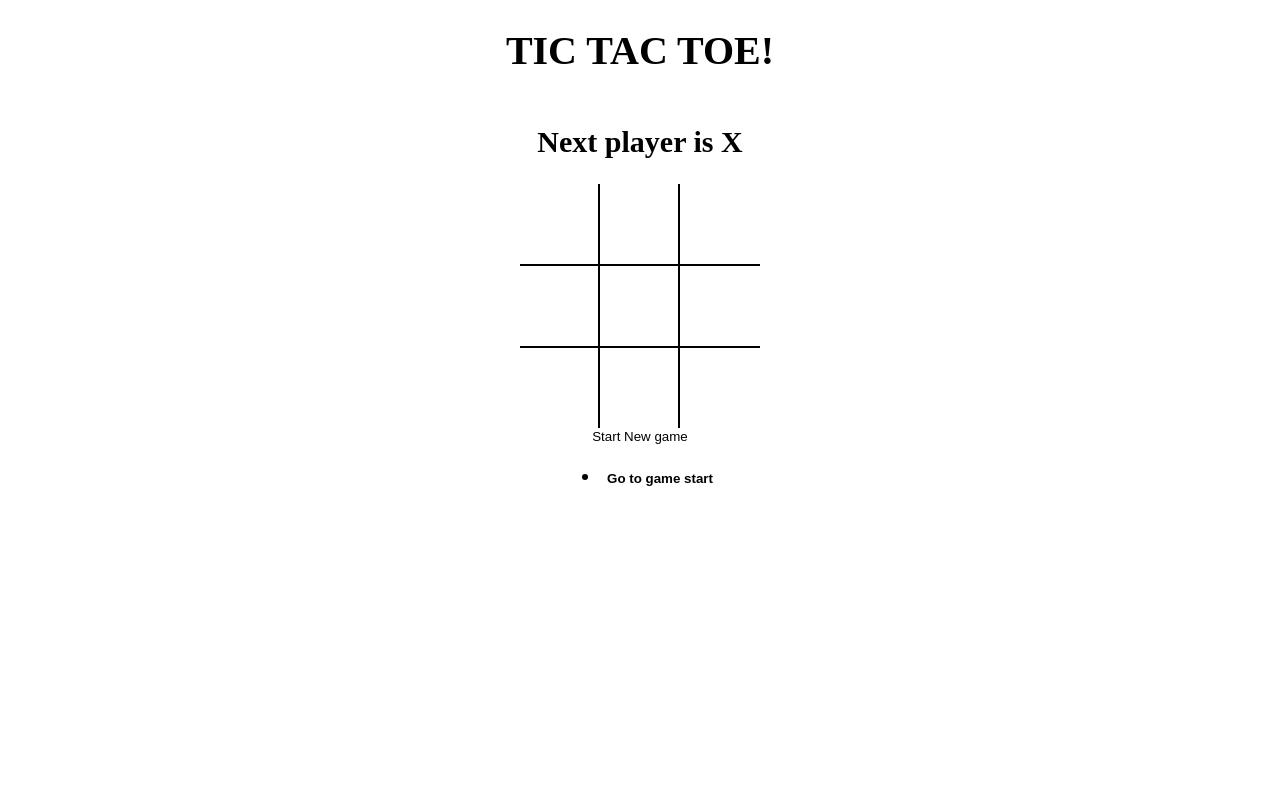
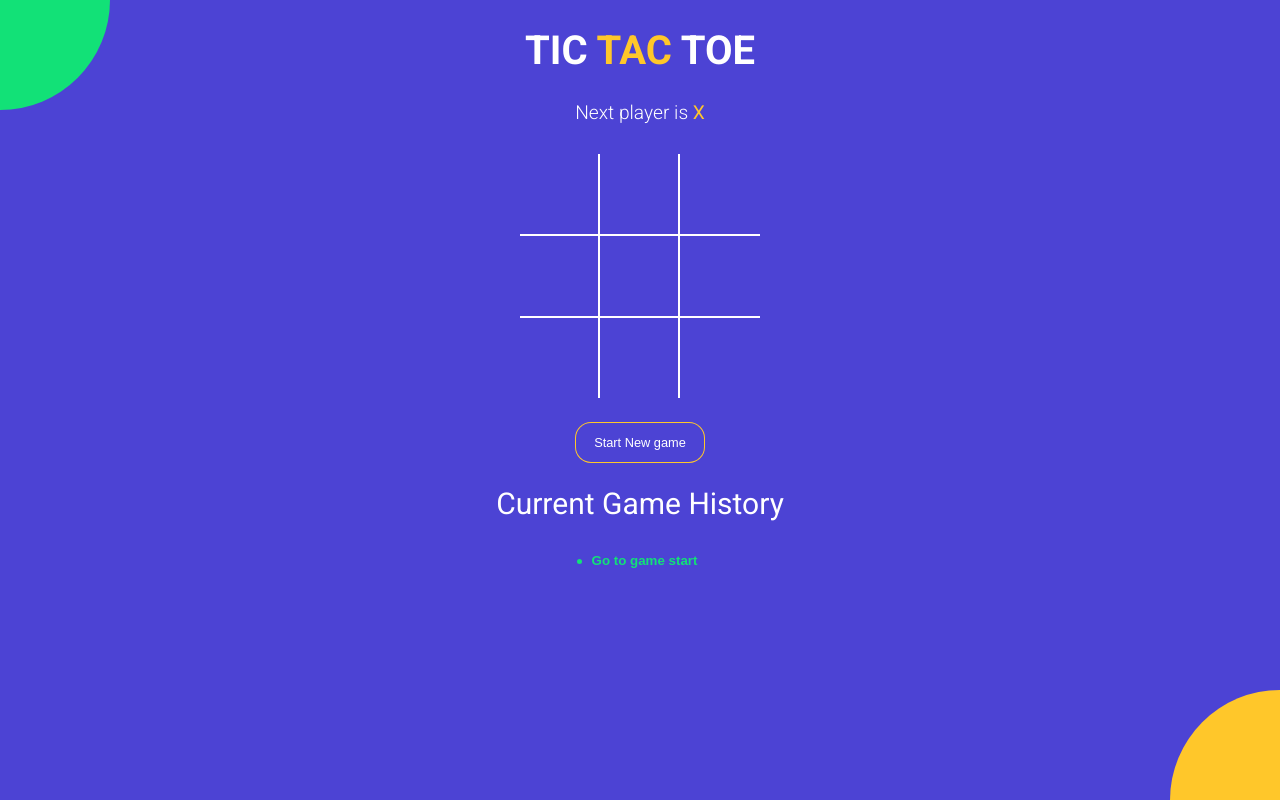
Before and after one commit to kumarsatyam444/tictactoe, a React (Vite) app: page / in a window 1280 px wide. Built offline with nearby package versions, Linux system fonts and the light colour scheme.

Commit message:
styled the entire app

```diff
--- a/index.html
+++ b/index.html
@@ -1,7 +1,14 @@
 <!DOCTYPE html>
 <html>
   <head>
-    <title>React Vite Micro App</title>
+    <meta charset="UTF-8" />
+    <meta name="viewport" content="width=device-width, initial-scale=1.0" />
+    <meta http-equiv="X-UA-Compatible" content="ie=edge" />
+    <link
+    href="https://fonts.googleapis.com/css?family=Roboto:300,400,700&display=swap"
+    rel="stylesheet"
+/>
+<title>TIC TAC TOE</title>
   </head>
   <body>
     <div id="root"></div>
--- a/src/App.jsx
+++ b/src/App.jsx
@@ -50,11 +50,22 @@
     return(
 
   <div className="app" >
-    <h1>TIC TAC TOE!</h1>
+    <h1>
+      TIC <span className="text-orange">TAC</span> TOE
+      </h1>
     <Statusmessage winner={winner} current={current} />
-    <Board board={current.board} handleSquareClick = {handleSquareClick} winningSquares = {winningSquares}/>
-    <button type="button" onClick={onNewgame}>Start New game</button>
+    <Board board={current.board}
+     handleSquareClick = {handleSquareClick}
+     winningSquares = {winningSquares}
+     />
+    <button type="button" onClick={onNewgame}
+    className={`btn-reset ${winner ? 'active' : ''}`}
+    >
+      Start New game
+      </button>
+      <h2 style={{ fontWeight : 'normal'}}>Current Game History</h2>
     <History history={history} moveTo={moveTo} currentMove={curentMove}/>
+    <div className="bg-balls" />
   </div>
   );
  }
--- a/src/Components/History.jsx
+++ b/src/Components/History.jsx
@@ -2,14 +2,13 @@
 
 const History = ({ history, moveTo, currentMove }) => {
   return (
-    <ul>{
+    <div className='history-wrapper'>
+    <ul className='history'>{
          history.map((_, move) => {
             return(
             <li key={move}>
         <button
-        style={{
-        fontWeight : move === currentMove ? 'bold' : 'normal',
-        }}
+        className={`btn-move ${move === currentMove ? 'active' : ''}`}
         type='button'
         onClick={() => {
           moveTo(move)
@@ -20,6 +19,7 @@
             );
          })}
     </ul>
+    </div>
   );
 };
 
--- a/src/Components/Square.jsx
+++ b/src/Components/Square.jsx
@@ -4,9 +4,8 @@
   return (
   <button
    type="button"
-   className="square"
    onClick={onClick}
-  style={{fontWeight : isWinningSquare ? 'bold' : 'normal'}}
+   className={`square ${isWinningSquare ? 'winning' : ''} ${value === 'X' ? 'text-orange' : 'text-green'}`}
    >
     {value}
     </button>
--- a/src/Components/Statusmessage.jsx
+++ b/src/Components/Statusmessage.jsx
@@ -2,14 +2,33 @@
 
 const Statusmessage = ({winner, current}) => {
     const noMovesleft = current.board.every(el => el !== null);
+
+
   return(
-  <h2>
-    {winner && `Winner is ${winner}`}
-    {!winner &&
-    !noMovesleft &&
-     `Next player is ${current.isXNext ? 'X' : 'O'}`}
-     {!winner && noMovesleft && 'X and O Tied'}
-  </h2>
+  <div className='status-message'>
+    {winner && (
+      <>
+      Winner is{' '}
+      <span className={winner === 'X' ? 'text-orange' : 'text-green'}>
+        {winner}
+      </span>
+      </>
+    )}
+    {!winner && !noMovesleft &&(
+    <>
+     Next player is {' '}
+     <span className={current.isXNext ? 'text-orange' : 'text-green'}>
+      {current.isXNext ? 'X' : 'O'}{' '}
+      </span>
+     </>
+     )}
+     {!winner && noMovesleft && (
+       <>
+     <span className='text-orange'>X</span> and {' '}
+     <span className='text-green'>O</span> Tied
+     </>
+  )}
+  </div>
   );
 };
 
--- a/src/Styles/root.scss
+++ b/src/Styles/root.scss
@@ -1,4 +1,11 @@
+$green: #12e177;
+$orange: #ffc72a;
+$blue: #4c43d4;
+
 body {
+  font-family: 'Roboto', sans-serif;
+  background-color: $blue;
+  color: #fff;
   padding: 0;
   margin: 0;
 }
@@ -19,18 +26,83 @@
   align-items: center;
 }
 
+.text-green {
+  color: $green;
+}
+
+.text-orange {
+  color: $orange;
+}
+
+.history-wrapper {
+  width: 300px;
+  text-align: center;
+  margin-bottom: 20px;
+  .history {
+    display: inline-block;
+    padding: 0;
+    margin: 0;
+    li {
+      list-style: none;
+      text-align: left;
+      &:before {
+        content: '';
+        border-radius: 50%;
+        display: inline-block;
+        height: 5px;
+        width: 5px;
+        background-color: $green;
+        margin-right: 4px;
+        margin-bottom: 1px;
+      }
+
+      .btn-move {
+    	  color: #fff;
+        &.active {
+          font-weight: bold;
+          color: $green;
+        }
+      }
+    }
+  }
+}
+
+.status-message {
+	margin-bottom: 30px;
+	font-size: 1.2rem;
+	font-weight: lighter;
+	span {
+	  font-weight: normal;
+	}
+}
+
+.btn-reset {
+  font-size: 0.8rem;
+  color: #fff;
+  border-radius: 15px;
+  padding: 12px 18px;
+  margin-top: 25px;
+  transition: all 0.2s;
+  background-color: $blue;
+  box-shadow: 0px 0px 0px 1px $orange;
+  &.active {
+    background-color: $orange;
+    box-shadow: none;
+  }
+}
+
 .board {
   .board-row {
     display: flex;
     flex-direction: row;
-      border-bottom: 2px solid #000;
+    border-bottom: 2px solid #fff;
     &:last-child {
       border-bottom: none;
     }
     .square {
       width: 80px;
       height: 80px;
-        border-right: 2px solid #000;
+      border-right: 2px solid #fff;
       font-size: 2.5rem;
       padding: 0;
       overflow: hidden;
@@ -38,6 +110,63 @@
       &:last-child {
         border-right: none;
       }
+      &.winning {
+			  animation: scaleText 1.4s infinite;
+			  @keyframes scaleText {
+			    0% {
+			      transform: 2.5rem;
+			    }
+			    50% {
+			      font-size: 3.5rem;
+			    }
+			    100% {
+			      font-size: 2.5rem;
 			    }
 			  }
 			}
+    }
+  }
+}
+
+.bg-balls {
+  position: fixed;
+  top: 0;
+  left: 0;
+  right: 0;
+  bottom: 0;
+  min-width: 100%;
+  z-index: -1;
+
+  &:before,
+  &:after {
+    content: '';
+    position: absolute;
+    width: 150px;
+    height: 150px;
+    border-radius: 50%;
+  }
+
+  &:before {
+    background-color: $orange;
+    right: -75px;
+    bottom: -75px;
+    @media screen and (min-width: 476px) {
+      width: 220px;
+      height: 220px;
+      right: -110px;
+      bottom: -110px;
+    }
+  }
+
+  &:after {
+    background-color: $green;
+    top: -75px;
+    left: -75px;
+    @media screen and (min-width: 476px) {
+      width: 220px;
+      height: 220px;
+      top: -110px;
+      left: -110px;
+    }
+  }
+}
```
Lines whose indentation alone changed are shown as unchanged.
